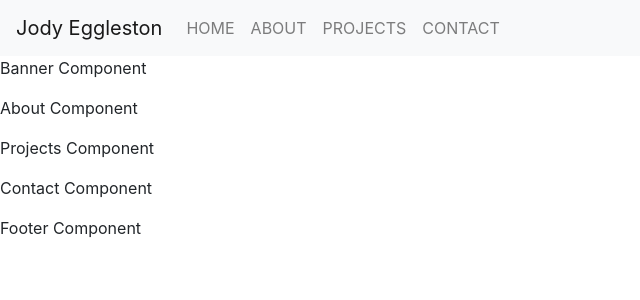
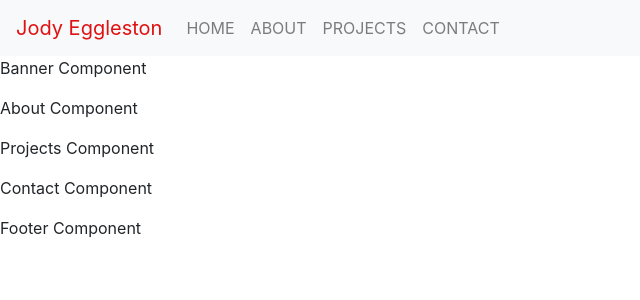
Before and after one commit to jmeggles/Portfolio, a React (Create React App) app in the folder client/: page / in a window 1280 px wide. Shown: the top 300 px of the page, without its empty margins (0-640 px from the left). Built offline with nearby package versions, Linux system fonts and the light colour scheme.

Commit message:
adding navigation

```diff
--- a/client/src/components/Navigation/Navigation.jsx
+++ b/client/src/components/Navigation/Navigation.jsx
@@ -1,12 +1,13 @@
 import React, { Component, Fragment } from "react";
 import { Nav, Navbar } from "react-bootstrap"; // import Nav, Navbar if used below
+import "./style.css";
 
 class Navigation extends Component {
   render() {
     return (
       <Fragment>
-        <Navbar bg="light" expand="lg">
-          <Navbar.Brand href="#home">Jody Eggleston</Navbar.Brand>
+        <Navbar bg="light" expand="sm">
+          <Navbar.Brand id="homePageName" href="#home">Jody Eggleston</Navbar.Brand>
           <Navbar.Toggle aria-controls="basic-navbar-nav" />
           <Navbar.Collapse id="basic-navbar-nav">
             <Nav className="mr-auto">
--- a/client/src/components/Navigation/style.css
+++ b/client/src/components/Navigation/style.css
@@ -0,0 +1,5 @@
+#homePageName {
+    /* navbar name uppder left */
+    color: #e01111;
+
+}
```
Also changed, not shown: 1 other file (tests, documents, lock files or other folders).
